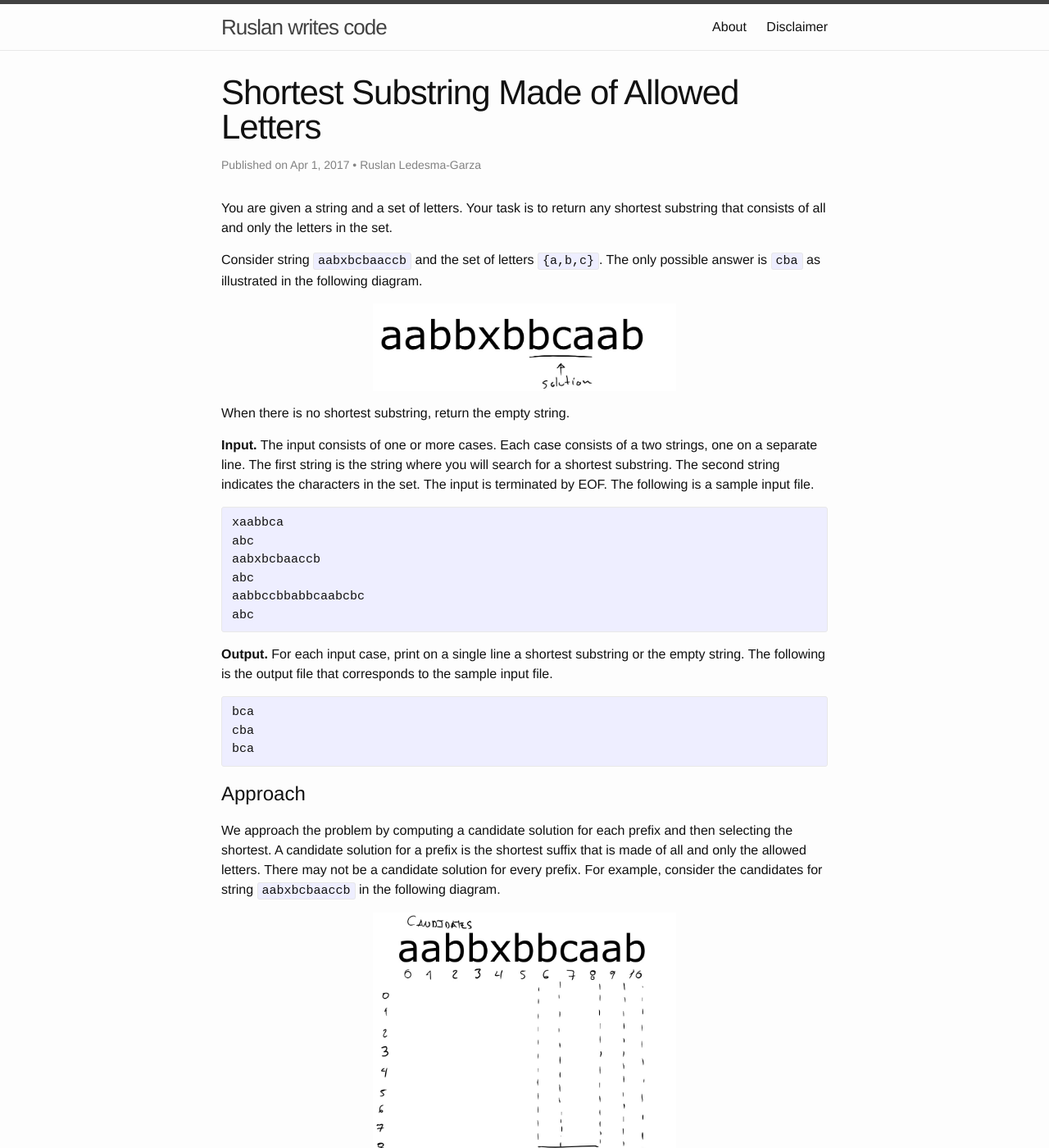
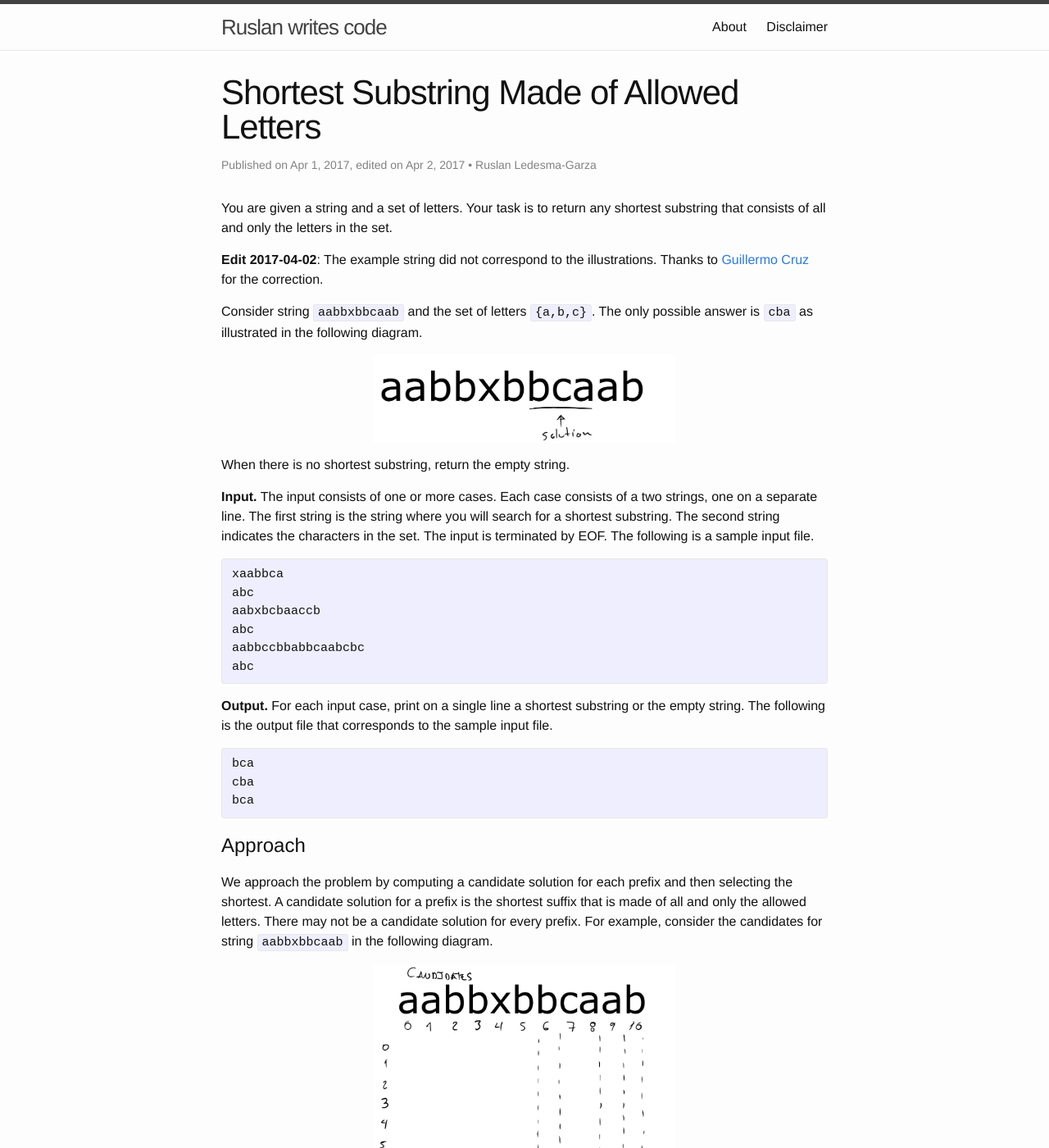
Before and after one commit to mrrusof/mrrusof.github.io, a Jekyll site: the page built from _posts/2017-04-01-shortest-substring-made-of-allowed-letters.markdown, in a window 1280 px wide and 1400 px high. Shown: the whole window at 82% size. Built offline with Jekyll 4.4.1, drawn with Linux system fonts in a browser that asks for light colours; comment, search, counter and statistics services are not loaded; some of the changed text lies outside the part shown.

Commit message:
Fix typo.

```diff
--- a/_posts/2017-04-01-shortest-substring-made-of-allowed-letters.markdown
+++ b/_posts/2017-04-01-shortest-substring-made-of-allowed-letters.markdown
@@ -3,6 +3,7 @@ layout: post
 title: Shortest Substring Made of Allowed Letters
 date: 2017-04-01
 author: Ruslan Ledesma-Garza
+edited: 2017-04-02
 summary: '
 You are given a string and a set of letters.  Your task is to return
 any shortest substring that consists of all and only the letters in
@@ -12,7 +13,11 @@ the set.
 
 {{page.summary}}
 
-Consider string `aabxbcbaaccb` and the set of letters `{a,b,c}`.
+**Edit 2017-04-02**: The example string did not correspond to the
+illustrations. Thanks to [Guillermo
+Cruz](https://www.linkedin.com/in/guillermo-cruz-20732948/) for the correction.
+
+Consider string `aabbxbbcaab` and the set of letters `{a,b,c}`.
 The only possible answer is `cba` as illustrated in the following diagram.
 
 <img src="/assets/2017.04.01.solution.jpg" alt="Solution" style="width:50%; display: block; margin-left: auto; margin-right: auto;" />
@@ -53,7 +58,7 @@ We approach the problem by computing a candidate solution for each
 prefix and then selecting the shortest.  A candidate solution for a
 prefix is the shortest suffix that is made of all and only the allowed
 letters.  There may not be a candidate solution for every prefix.  For
-example, consider the candidates for string `aabxbcbaaccb` in the
+example, consider the candidates for string `aabbxbbcaab` in the
 following diagram.
 
 <img src="/assets/2017.04.01.candidates.jpg" alt="Candidates" style="width:50%; display: block; margin-left: auto; margin-right: auto;" />
@@ -70,7 +75,7 @@ pre-candidates for each prefix and then filtering those that contain a
 forbidden character or do contain all allowed characters.  A
 pre-candidate for a prefix is the shortest suffix that contains as
 many allowed characters as possible. For example, consider the
-pre-candidates for string `aabxbcbaaccb` in the following diagram.
+pre-candidates for string `aabbxbbcaab` in the following diagram.
 
 <img src="/assets/2017.04.01.pre-candidates.jpg" alt="Pre-Candidates" style="width:50%; display: block; margin-left: auto; margin-right: auto;" />
 
@@ -86,7 +91,7 @@ To compute the pre-candidates and select the shortest candidate, we
 apply the following procedure to each prefix.
 
 For each allowed character, compute the last position within the
-prefix.  For example, consider the positions for string `aabxbcbaaccb`
+prefix.  For example, consider the positions for string `aabbxbbcaab`
 in the following diagram.
 
 <img src="/assets/2017.04.01.last.jpg" alt="Last occurrence of allowed letters" style="width:50%; display: block; margin-left: auto; margin-right: auto;" />
```
